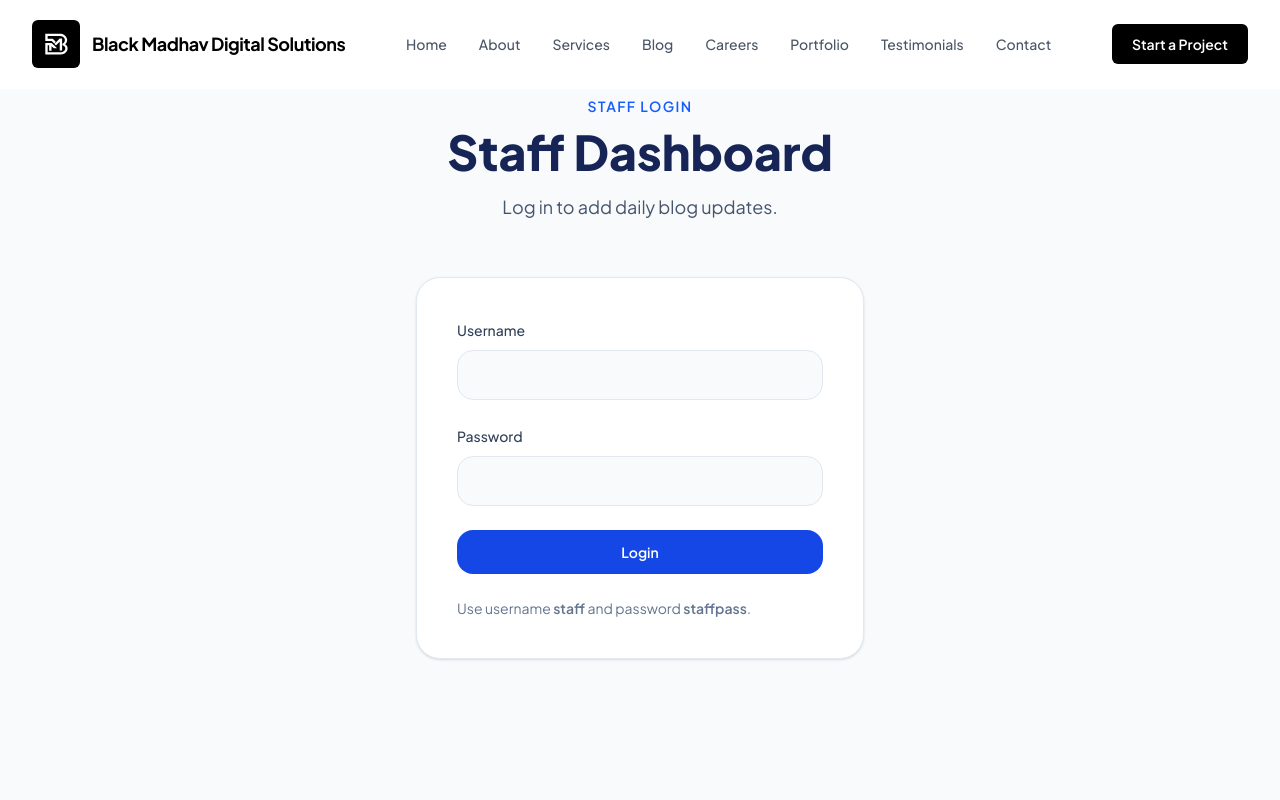
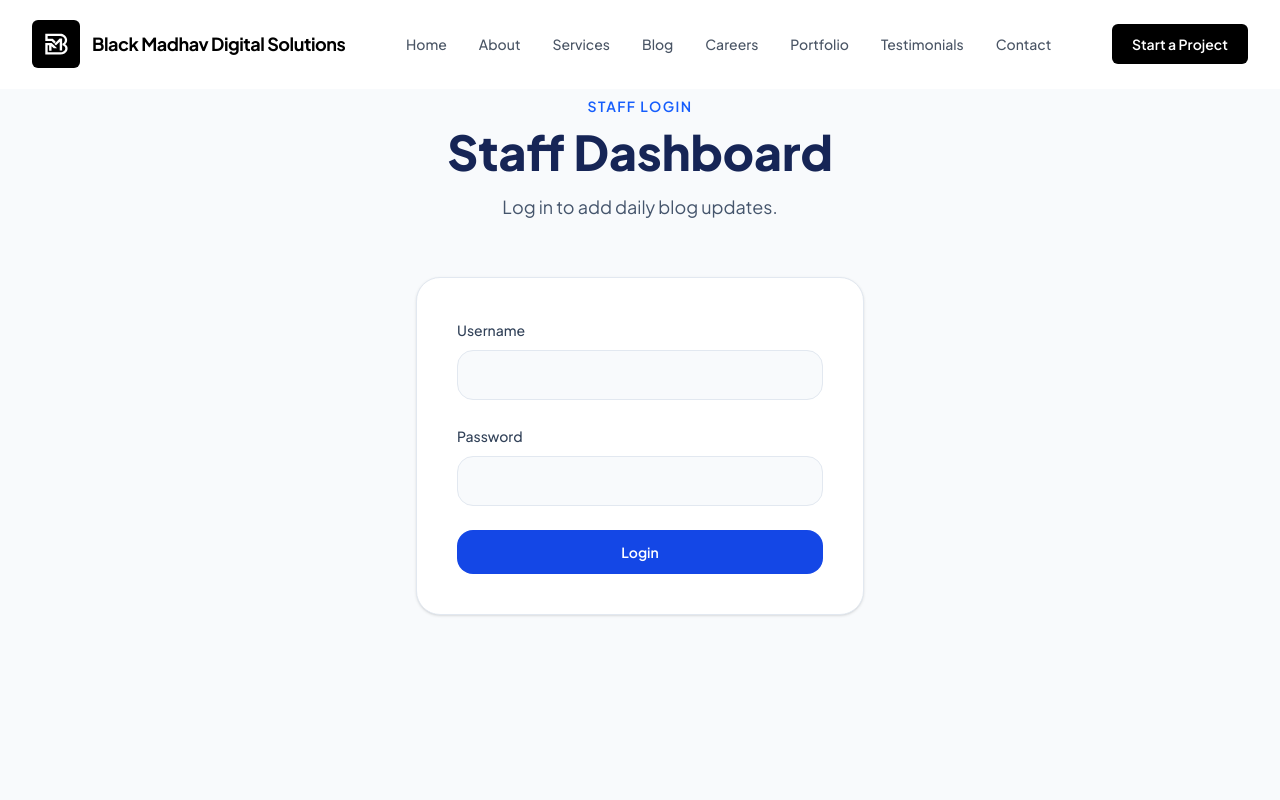
Before and after one commit to vandit0703/Black-Madhav, a React (Vite) app: page /staff in a window 1280 px wide. Shown: the top 800 px of the page. Built offline with nearby package versions, Linux system fonts and the light colour scheme.

Commit message:
Black Madhav Deploy 3

```diff
--- a/src/Staff.jsx
+++ b/src/Staff.jsx
@@ -162,7 +162,7 @@ export default function Staff() {
               </label>
               <button type="submit" className="inline-flex w-full items-center justify-center rounded-2xl bg-blue-700 px-6 py-3 text-sm font-semibold text-white">Login</button>
             </form>
-            <p className="mt-6 text-sm text-slate-500">Use username <span className="font-semibold">staff</span> and password <span className="font-semibold">staffpass</span>.</p>
+            <p className="mt-6 text-sm text-slate-500" style={{ display: "none"}}>Use username <span className="font-semibold">staff</span> and password <span className="font-semibold">staffpass</span>.</p>
           </div>
         </section>
       </div>
```
